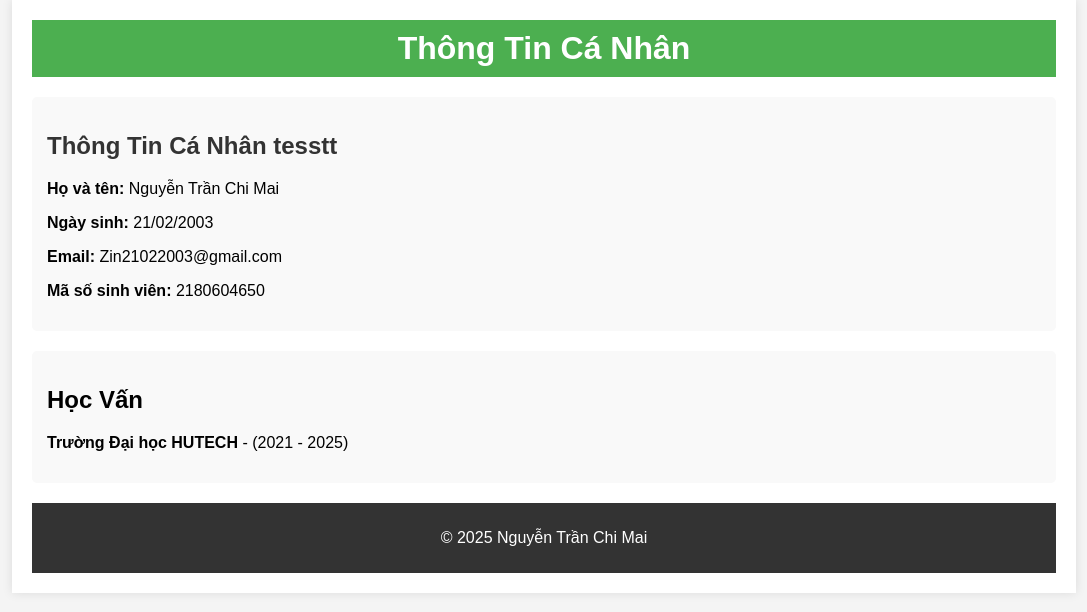
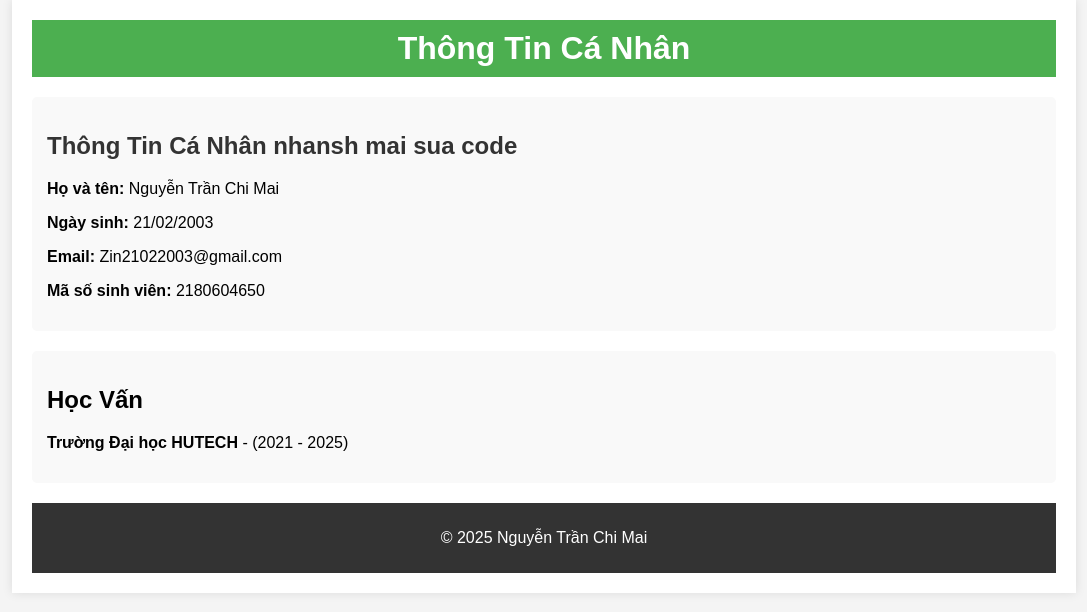
Before and after one commit to ReiOzO/nguyentranchimai.github.io, a plain HTML site: page index.html in a window 1280 px wide. Shown: the whole page, without its empty margins (96-1183 px from the left). Drawn offline with Linux system fonts and the light colour scheme.

Commit message:
mai test sua code

```diff
--- a/index.html
+++ b/index.html
@@ -13,7 +13,7 @@
         </header>
 
         <section class="personal-info">
-            <h2>Thông Tin Cá Nhân tesstt </h2>
+            <h2>Thông Tin Cá Nhân nhansh mai sua code </h2>
             <p><strong>Họ và tên:</strong> Nguyễn Trần Chi Mai</p>
             <p><strong>Ngày sinh:</strong> 21/02/2003</p>
             <p><strong>Email:</strong> Zin21022003@gmail.com</p>
```
